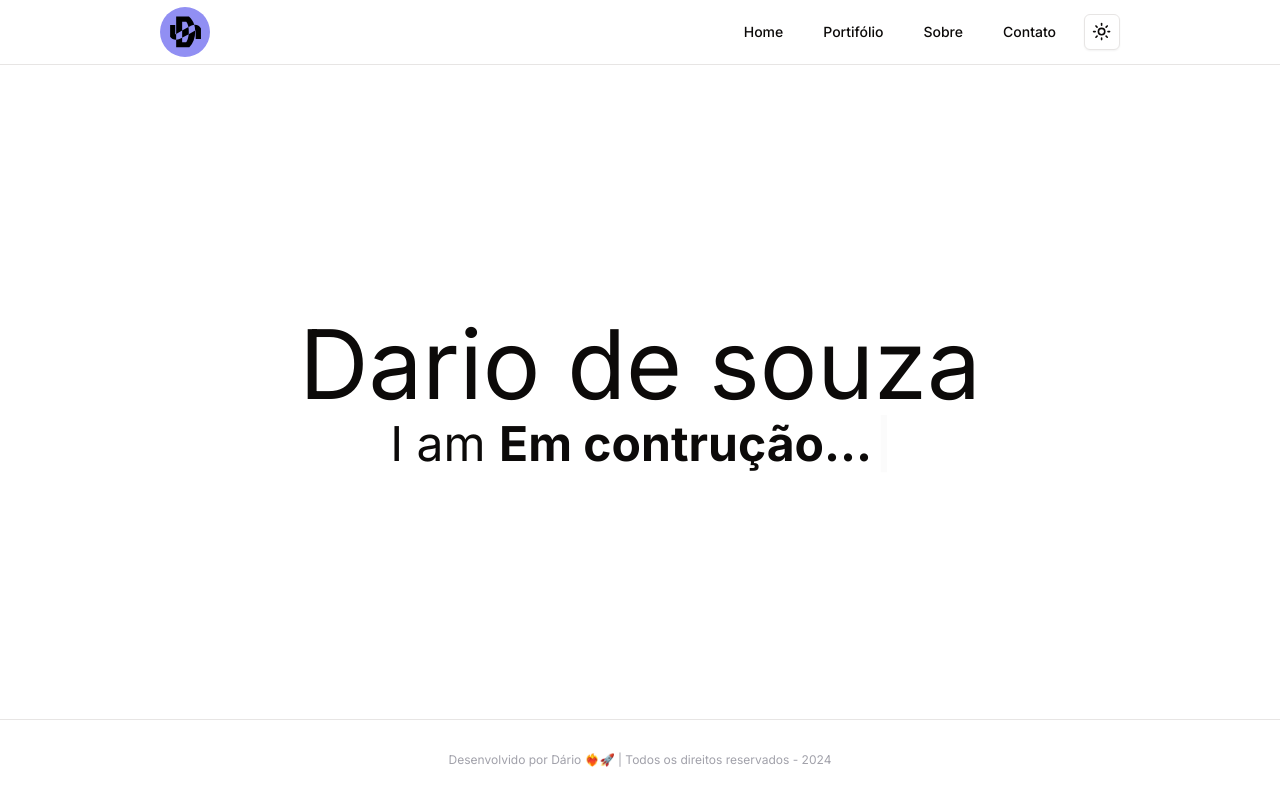
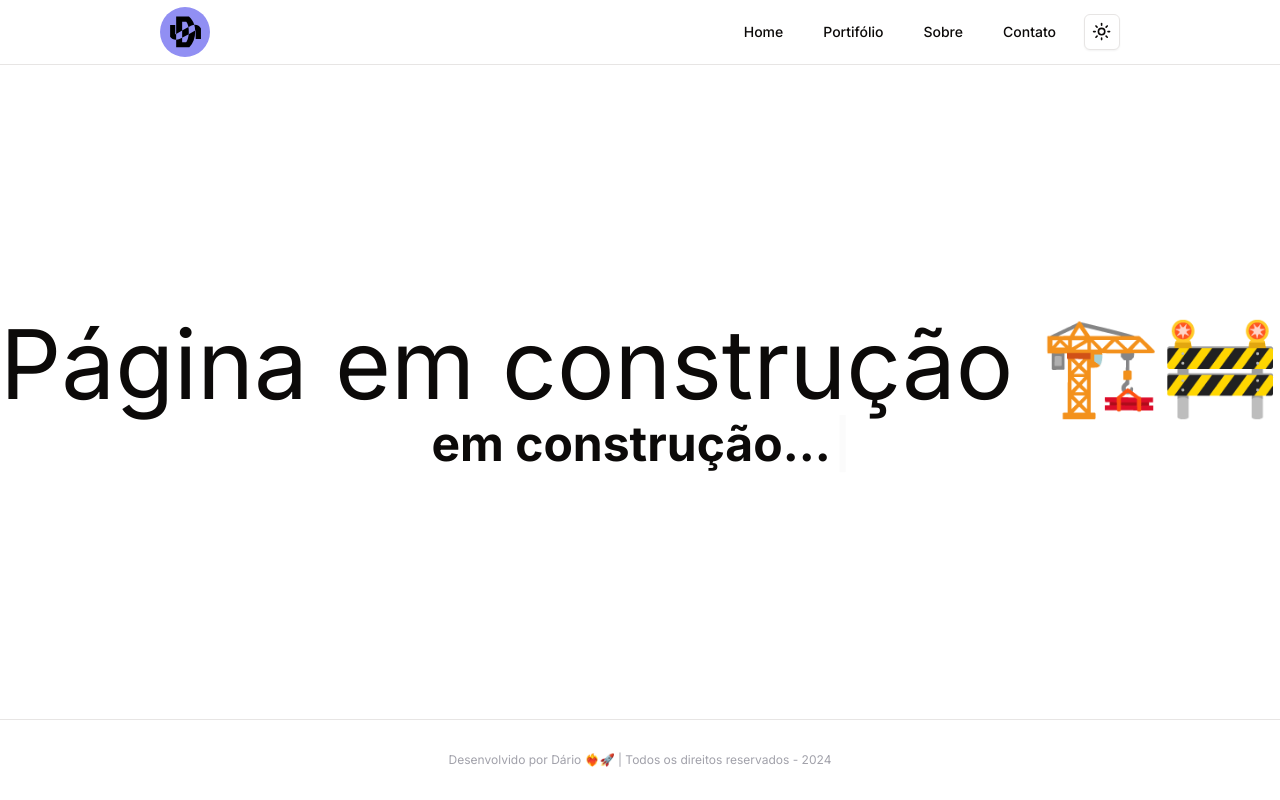
Before and after one commit to dario-souza/portfolio, a Next.js app: page / in a window 1280 px wide. Built offline with nearby package versions, Linux system fonts and the light colour scheme.

Commit message:
em construção

```diff
--- a/src/components/home-page-presentation.tsx
+++ b/src/components/home-page-presentation.tsx
@@ -4,11 +4,11 @@ import React from 'react'
 
 
 const HomePagePresentation = () => {
-  const text = Typewriter({ words: ['Web Developer', 'Em contrução...',], loop: true, cursor: true })
+  const text = Typewriter({ words: ['em construção...',], loop: true, cursor: true })
   return (
     <div>
-      <h1 className="text-4xl mb-2 sm:text-5xl md:text-6xl lg:text-8xl">Dario de souza</h1>
-      <p className="text-2xl sm:text-3xl md:text-4xl lg:text-5xl text-center text-anime" >I am <strong>{text}</strong></p>
+      <h1 className="text-4xl mb-2 sm:text-5xl md:text-6xl lg:text-8xl">Página em construção 🏗️🚧</h1>
+      <p className="text-2xl sm:text-3xl md:text-4xl lg:text-5xl text-center text-anime" ><strong>{text}</strong></p>
 
     </div>
   )
```
